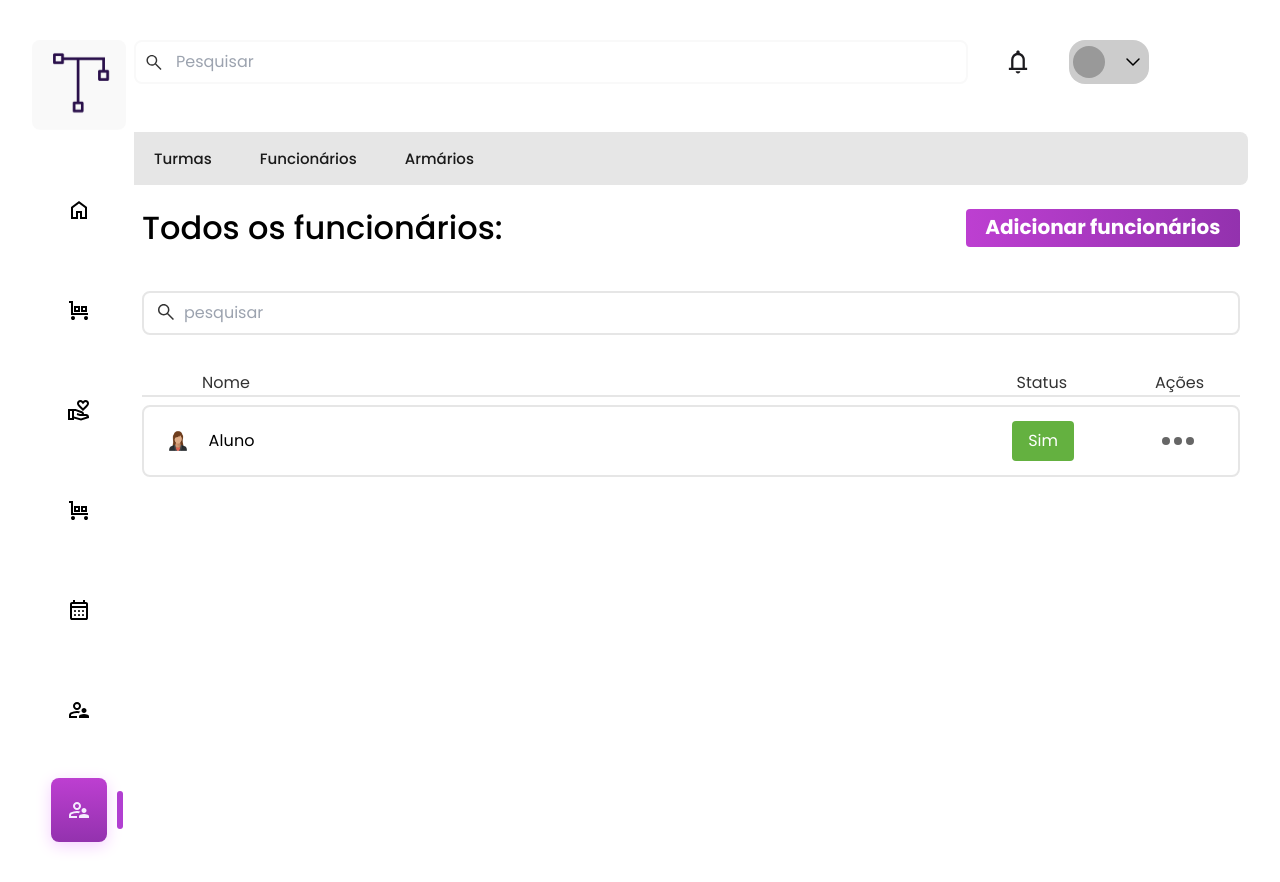
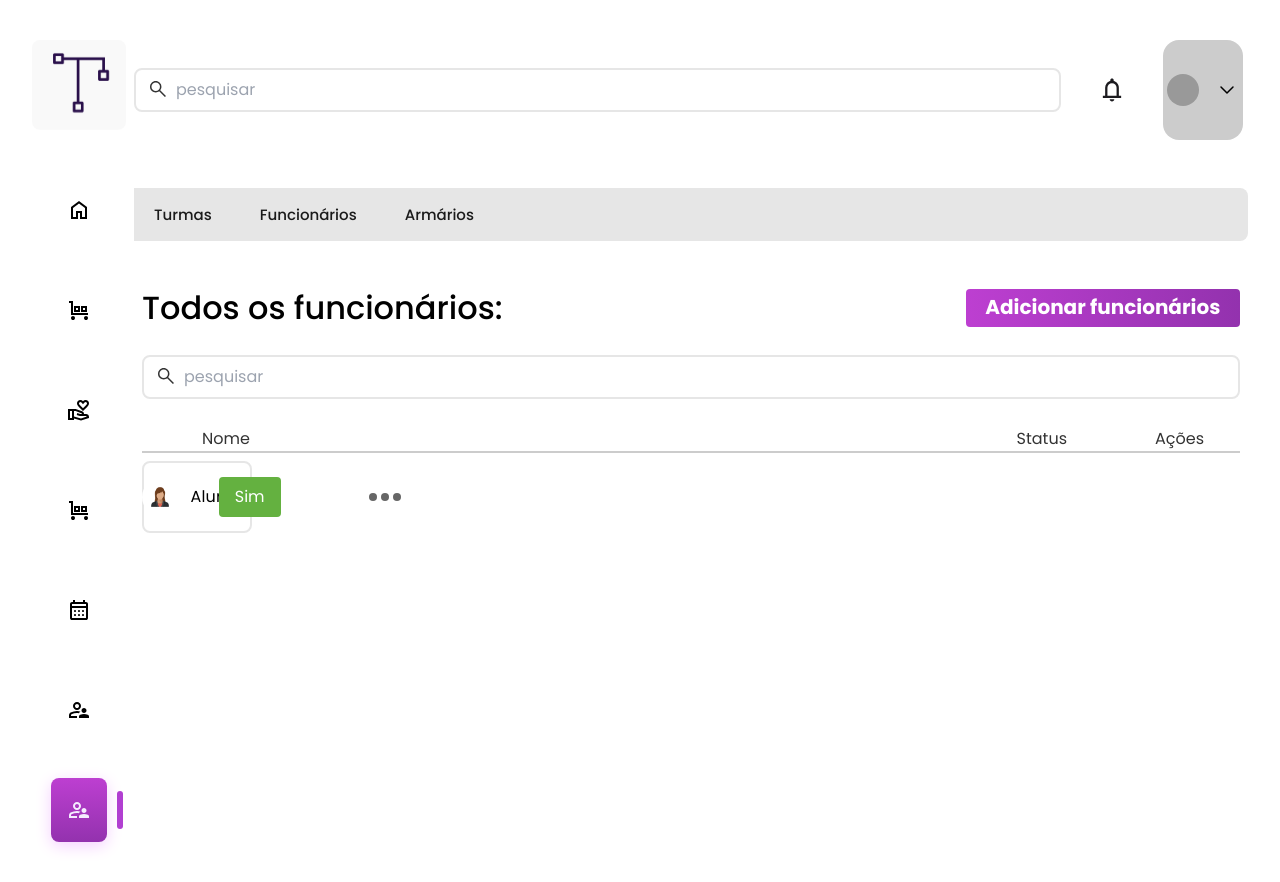
Before and after one commit to ryanNS3/PlanNexus-Front-End, a React (Vite) app: page /gestao in a window 1280 px wide. Built offline with nearby package versions, Linux system fonts and the light colour scheme.

Commit message:
fix: added the search bar component

```diff
--- a/src/components/Header/index.jsx
+++ b/src/components/Header/index.jsx
@@ -3,9 +3,9 @@ import SearchSvg from "../../assets/header/search.svg";
 import NotificationSvg from "../../assets/header/notifications.svg";
 import ArrowDownSvg from "../../assets/header/nav-arrow-down.svg";
 import ClearSvg from "../../assets/header/xmark.svg";
+import { SearchBar } from "../searchBar";
 
 export function Header() {
-  const [searchTerm, setSearchTerm] = useState("");
   const [profileImage, setProfileImage] = useState(null); // Estado para armazenar a imagem de perfil
 
   const handleChange = (event) => {
@@ -24,38 +24,11 @@ export function Header() {
     }
   };
 
-  // Função para limpar o campo de pesquisa
-  const clearSearch = () => {
-    setSearchTerm("");
-  };
-
   return (
     <header className="col-span-10">
       <form className="mt-10 grid grid-cols-12 gap-2 relative">
-        <div className="col-start-1 col-end-10">
-          <input
-            type="text"
-            placeholder="Pesquisar"
-            value={searchTerm}
-            onChange={handleChange}
-            className="w-full py-2 pl-10 pr-4 border-2 border-cinza-50 rounded-lg focus:outline-none focus:border-rosa-destaque"
-          />
 
-          {searchTerm && (
-            <img
-              className="w-4 h-4 absolute top-1/2 transform -translate-y-1/2 right-3 cursor-pointer"
-              src={ClearSvg}
-              alt="Ícone de limpar"
-              onClick={clearSearch}
-            />
-          )}
-
-          <img
-            className="w-4 h-4 absolute top-1/2 transform -translate-y-1/2 left-3 text-gray-500 "
-            src={SearchSvg}
-            alt="Ícone de pesquisar"
-          />
-        </div>
+        <SearchBar/>
 
         <div className="col-span-1 flex justify-center items-center">
           <img
--- a/src/components/ViewTemplate/index.jsx
+++ b/src/components/ViewTemplate/index.jsx
@@ -3,6 +3,9 @@ import { PinkButton } from "../Buttons/pinkButton";
 import SearchSvg from "../../assets/header/search.svg";
 import ClearSvg from "../../assets/header/xmark.svg"
 import { useState } from "react";
+import { SearchBar } from "../searchBar";
+import { NavBarGestao } from "../NavBarGestao";
+
 
 export function TemplateView(){
 
@@ -11,60 +14,31 @@ export function TemplateView(){
     const statusUser = url.pathname === "/gestao/turmas" ? "AAPM" :  "Status"
     const typeUser = url.pathname ===  "/gestao/turmas" ? "alunos" : "funcionários"
 
-    const [searchTerm, setSearchTerm] = useState("")
+    return(
+        <main className="grid grid-cols-10 p-2 max-w-[74.188] min-w-[23.813rem]" aria-label="conteúdo principal na tela gestão" >
 
-    const handleChange = (event) => {
-        setSearchTerm(event.target.value)
-    }
+            <div className="col-start-1 col-end-12 flex justify-between mt-10" >
+            <h1 className="text-h5 mr-10" >Todos os {typeUser}: </h1>
 
-    const clearSearch = () => {
-        setSearchTerm("");
-      };
-
-    return(
-        <main className="grid w-full p-2 max-w-[74.188] min-w-[23.813rem]" aria-label="conteúdo principal na tela gestão" >
-
-            <div className="flex justify-between my-4" >
-            <h1 className="text-h5" >Todos os {typeUser}: </h1>
-            <PinkButton text={`Adicionar ${typeUser}`} size={"small"} align={"end"} />
+            <PinkButton text={`Adicionar ${typeUser}`} size={"small"} align={"end"} className="col-span-10 pl-10" />
             </div>
 
-            {/* BARRA DE PESQUISA */}
-            <form className="w-full flex align-center py-2 my-5" aria-label="Barra de pesquisa de usuário">
-
-                        <input
-                            type="text"
-                            placeholder="pesquisar"
-                            value={searchTerm}
-                            onChange={handleChange}
-                            className="w-full py-2 pl-10 pr-4 focus:outline-none border-2 focus:border-rosa-destaque border-cinza-100 rounded-lg"
-                        />
-
-                {searchTerm && (
-                    <img
-                    className="w-4 h-4 absolute mt-5 transform -translate-y-1/2 -translate-x-11 right-3 cursor-pointer"
-                    src={ClearSvg}
-                    alt="Ícone de limpar"
-                    onClick={clearSearch}
-                    />
-                )}
-
-                <img src={SearchSvg} className="px-4 absolute transform mt-3 z-0" alt="ícone de pesquisa"/>
-
-            </form>
+            <SearchBar/>
 
 
             {/* HEADER DO TEMPLATE DE TABELAS */}
-            <section className="flex justify-between border-b-2 border-cinza-100 my-2 w-full"
+            <section className="flex justify-between col-start-1 col-end-12 border-b-2 border-[#CCCCCC] mb-2"
             aria-label="informações principais sobre os usuários">
                 <p className="mx-14 px-1 fun-2 text-cinza-700" >Nome</p>
-                <div className="flex" >
+                <div className="flex justify-between" >
                     <p className="mx-5 px-8 fun-2 text-cinza-700" >{statusUser}</p>
                     <p className="text-center mx-5 px-4 fun-2 text-cinza-700" >Ações</p>
                 </div>
             </section>
 
+
             <LineTable/>
+
         </main>
     )
 }
```
